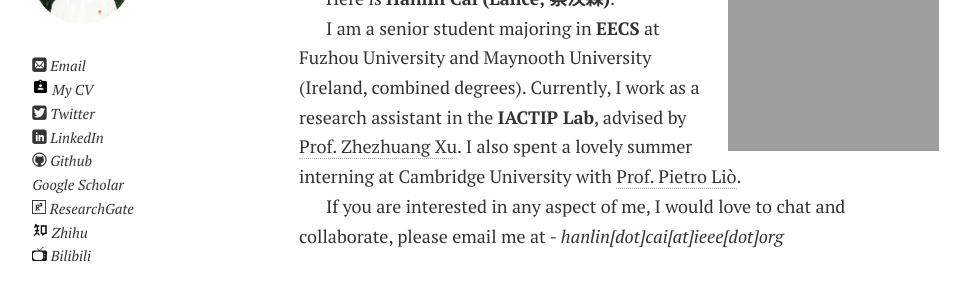
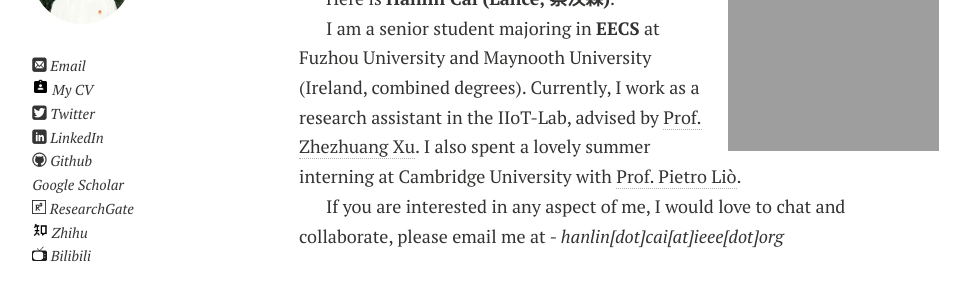
Before and after one commit to GuangLun2000/GuangLun2000.github.io, a Jekyll site: the page built from index.md, in a window 1280 px wide and 900 px high. Shown: the part 184-484 px from the top of the window, without its empty margins (21-991 px from the left). Built offline with Jekyll 4.4.1, drawn with Linux system fonts in a browser that asks for light colours; nearby versions of some CDN libraries; comment, search, counter and statistics services are not loaded; a style sheet for code colours, icons or effects is not loaded; our own code applies the rules of GitHub Pages for plain Markdown files.

Commit message:
Update index.md

```diff
--- a/index.md
+++ b/index.md
@@ -8,7 +8,7 @@ layout: page
 
 Here is **Hanlin Cai (Lance, 蔡汉霖)**.
 
-I am a senior student majoring in **EECS** at Fuzhou University and Maynooth University (Ireland, combined degrees). Currently, I work as a research assistant in the **IACTIP Lab**, advised by [Prof. Zhezhuang Xu](https://www.researchgate.net/profile/Zhezhuang-Xu). I also spent a lovely summer interning at Cambridge University with [Prof. Pietro Liò](https://www.cl.cam.ac.uk/~pl219/).
+I am a senior student majoring in **EECS** at Fuzhou University and Maynooth University (Ireland, combined degrees). Currently, I work as a research assistant in the IIoT-Lab, advised by [Prof. Zhezhuang Xu](https://www.researchgate.net/profile/Zhezhuang-Xu). I also spent a lovely summer interning at Cambridge University with [Prof. Pietro Liò](https://www.cl.cam.ac.uk/~pl219/).
 
 If you are interested in any aspect of me, I would love to chat and collaborate, please email me at - *hanlin[dot]cai[at]ieee[dot]org*
 
@@ -47,3 +47,5 @@ My current research focuses on practical problems that artificial intelligence f
 - **May 2023：**Collected the Finalist Award in MCM 2023 (Top 1%).
 - **Jan 2023：**One paper accepted to ICAROB 2023, see you in Japan!
 - **Jun 2022：**Started internship at [Cambridge AI Group](https://www.cl.cam.ac.uk/research/ai/), advised by Prof. Pietro Liò.
+
+<br>
```
